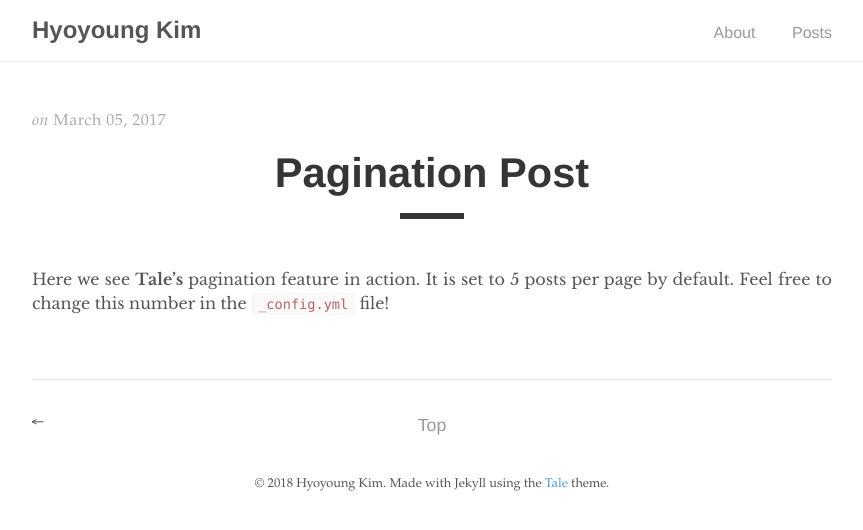
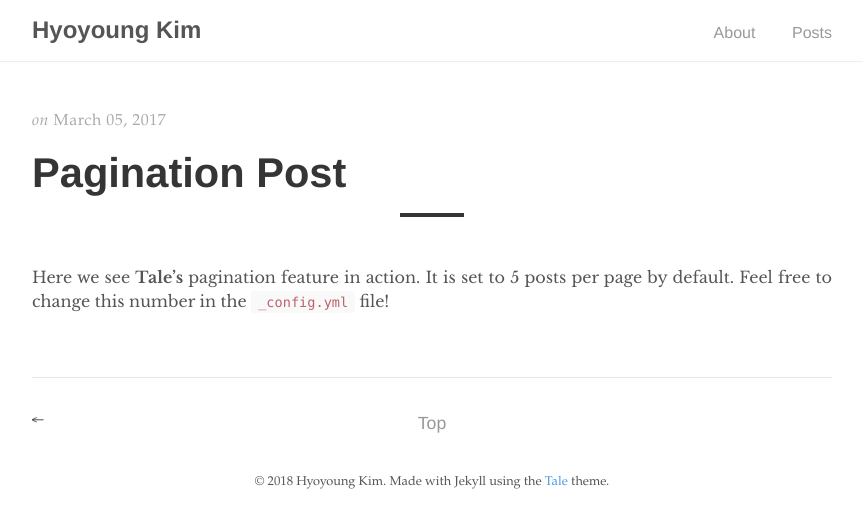
Before and after one commit to hyngkm/hyngkm.github.io, a Jekyll site: the page built from _posts/2017-03-05-pagination-post.md, in a window 1280 px wide. Shown: the top 530 px of the page, without its empty margins (208-1071 px from the left). Built offline with Jekyll 4.4.1, drawn with Linux system fonts in a browser that asks for light colours.

Commit message:
Update _post.scss

```diff
--- a/_sass/tale/_post.scss
+++ b/_sass/tale/_post.scss
@@ -17,11 +17,11 @@
     font-family: $sans-serif;
     font-size: 2.6rem;
     margin: 1rem 0;
-    text-align: center;
+    text-align: left;
   }
 
   &-line {
-    border-top: 0.4rem solid $default-shade;
+    border-top: 0.3rem solid $default-shade;
     display: block;
     margin: 0 auto 3rem;
     width: 4rem;
```
